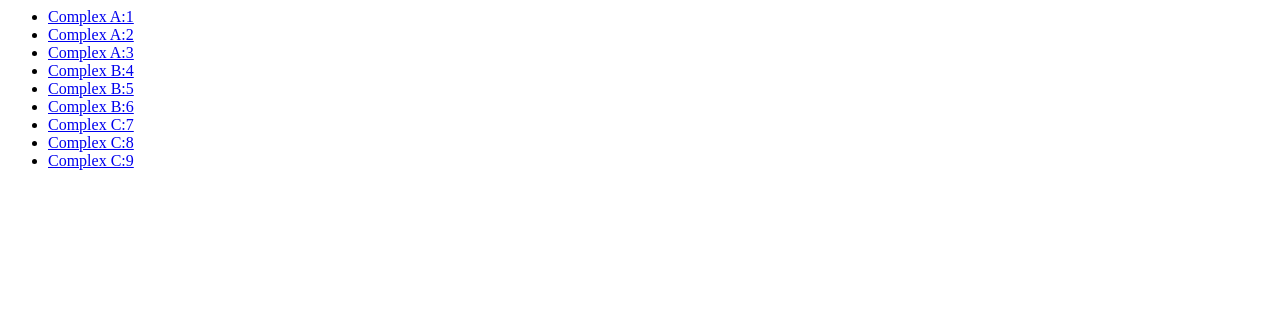
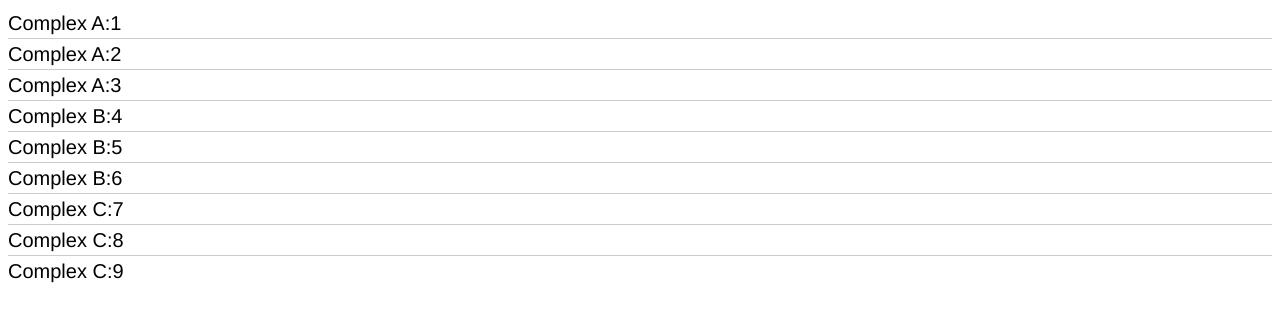
Before and after one commit to sxh1512/cajuncomplexes, a Django app: page /aptman/ in a window 1280 px wide. Shown: the top 322 px of the page. Run offline with Django 3.2, Linux system fonts and the light colour scheme; data comes from the database, SQL or seed files in the repository.

Commit message:
Actually added the stylesheets this time

```diff
--- /dev/null
+++ b/aptman/static/aptman/style.css
@@ -0,0 +1,32 @@
+ul {
+  list-style-type: none;
+  margin: 0;
+  padding: 0;
+}
+
+li {
+  font: 200 20px/1.5 Helvetica, Verdana, sans-serif;
+  border-bottom: 1px solid #ccc;
+}
+
+li:last-child {
+  border: none;
+}
+
+li a {
+  text-decoration: none;
+  color: #000;
+  display: block;
+  width: 200px;
+
+  -webkit-transition: font-size 0.3s ease, background-color 0.3s ease;
+  -moz-transition: font-size 0.3s ease, background-color 0.3s ease;
+  -o-transition: font-size 0.3s ease, background-color 0.3s ease;
+  -ms-transition: font-size 0.3s ease, background-color 0.3s ease;
+  transition: font-size 0.3s ease, background-color 0.3s ease;
+}
+
+li a:hover {
+  font-size: 30px;
+  background: #f6f6f6;
+}
--- a/aptman/templates/aptman/index.html
+++ b/aptman/templates/aptman/index.html
@@ -1,7 +1,11 @@
+{% load static %}
+
+<link rel="stylesheet" type="text/css" href="{% static 'aptman/style.css' %}">
+
 <ul>
     {% for apt in apartment_list %}
         {% with apt.apt_id|stringformat:"s" as apt_id %}
-            <li> <a href="/aptman/{{ apt.apt_id }}/"> {{ apt.apt_complex |add:":"|add:apt_id }} </a> </li>
+            <li> <a href="{% url 'aptman:details' apt.apt_id %}"> {{ apt.apt_complex |add:":"|add:apt_id }} </a> </li>
         {% endwith %}
     {% endfor %}
 </ul>
--- a/aptman/urls.py
+++ b/aptman/urls.py
@@ -2,6 +2,7 @@ from django.urls import path
 
 from . import views
 
+app_name = 'aptman'
 urlpatterns = [
     path('', views.index, name='index'),
     path('<int:apt_id>/', views.details, name='details')
```
